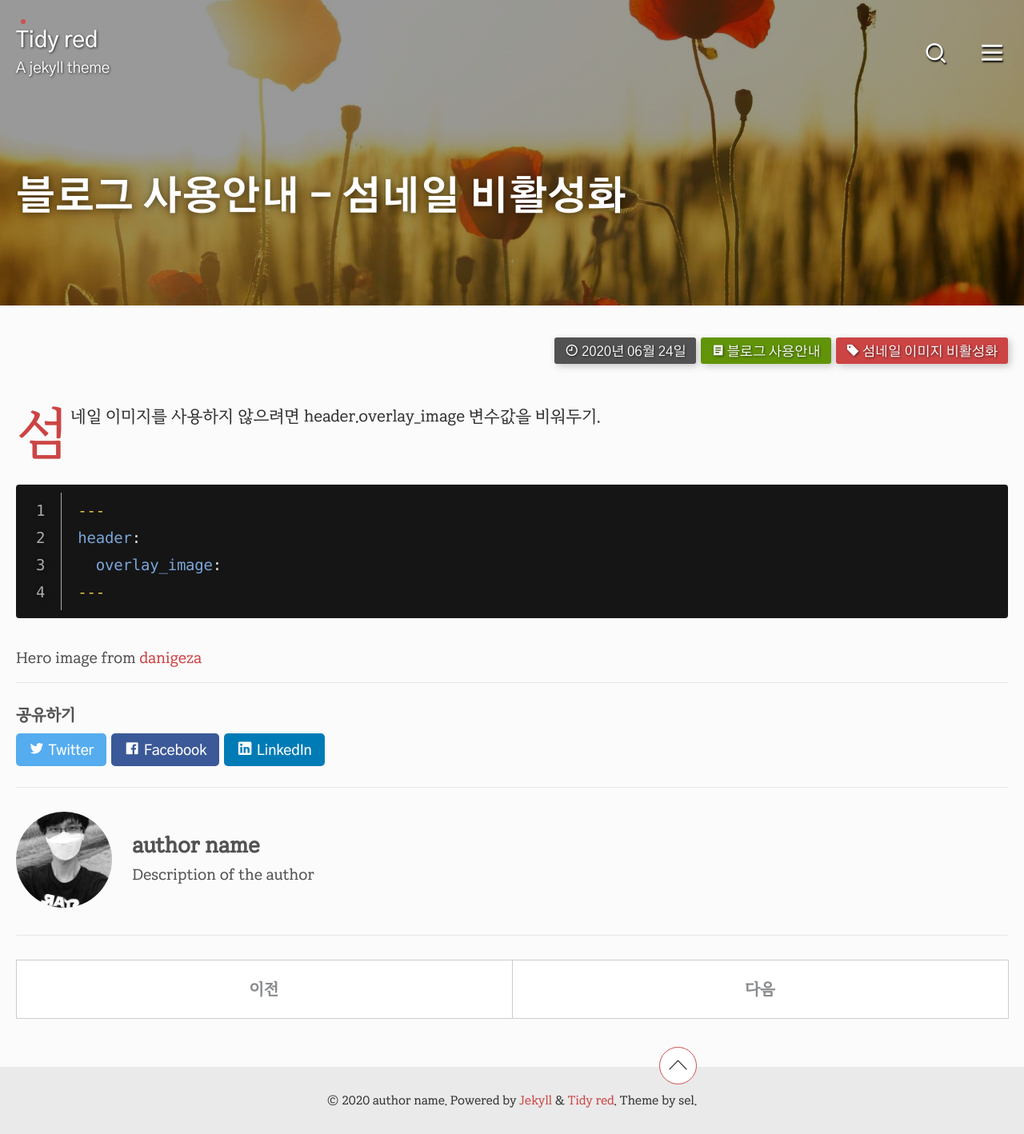
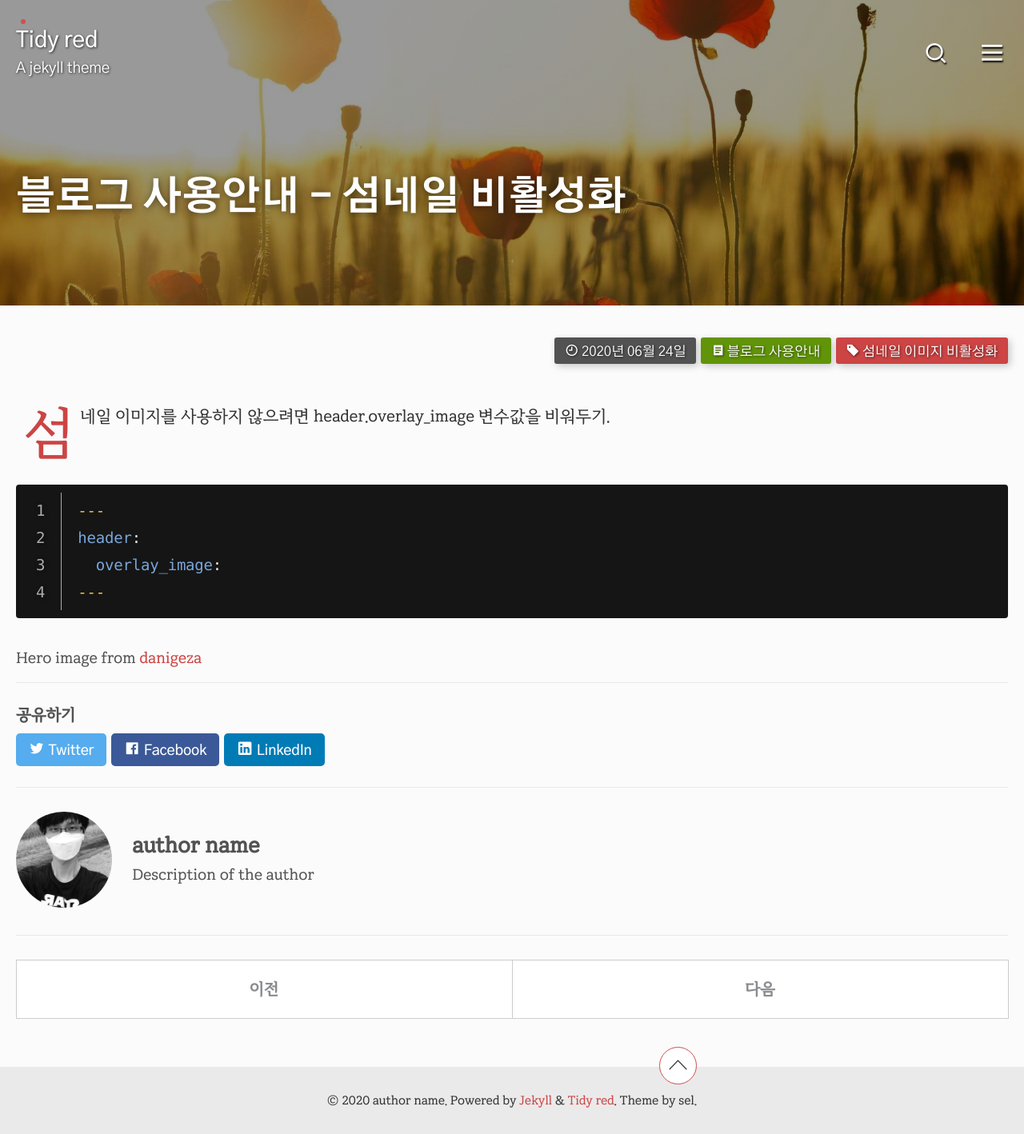
Before and after one commit to selosele/jekyll-theme-tidyred, a Jekyll site: the page built from _posts/2020-06-24-example-post06.md, in a window 1280 px wide. Shown: the whole page at 80% size. Built offline with Jekyll 4.4.1, drawn with Linux system fonts in a browser that asks for light colours.

Commit message:
레이아웃 CSS 수정

```diff
--- a/_sass/tidy-red/_archive.scss
+++ b/_sass/tidy-red/_archive.scss
@@ -99,8 +99,8 @@
                &:first-letter {
                   float: left;
                   margin-top: .4rem;
-                  margin-right: .1rem;
-                  margin-left: .1rem;
+                  margin-right: .3rem;
+                  margin-left: .5rem;
                   font-size: 2.8rem;
                   line-height: 1;
                   color: #c44;
--- a/_sass/tidy-red/_page.scss
+++ b/_sass/tidy-red/_page.scss
@@ -293,8 +293,8 @@
             &:first-letter {
                float: left;
                margin-top: .25rem;
-               margin-left: .1rem;
-               margin-right: .1rem;
+               margin-left: .5rem;
+               margin-right: .3rem;
                font-size: 3.5rem;
                line-height: 1;
                color: $sub-color03;
```
